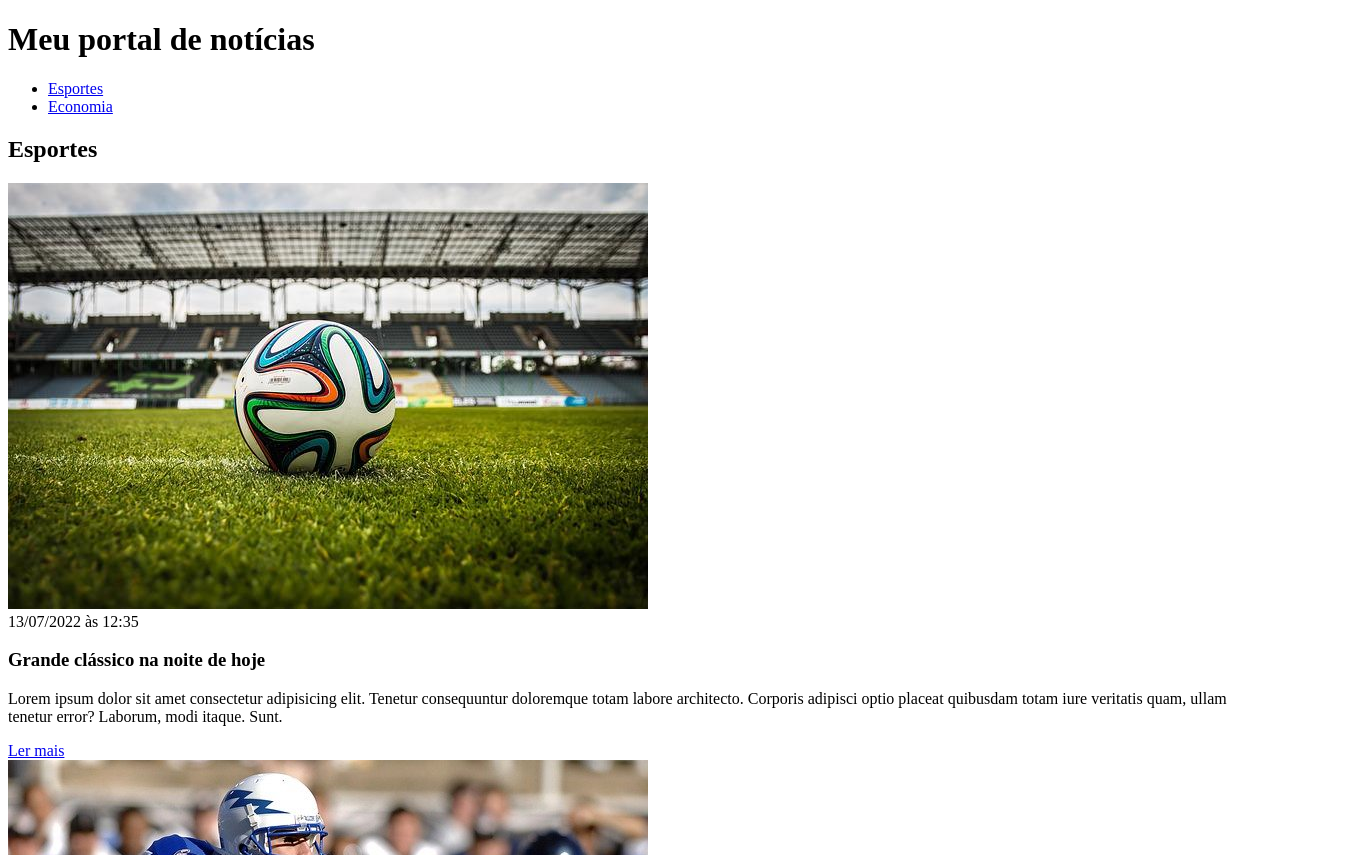
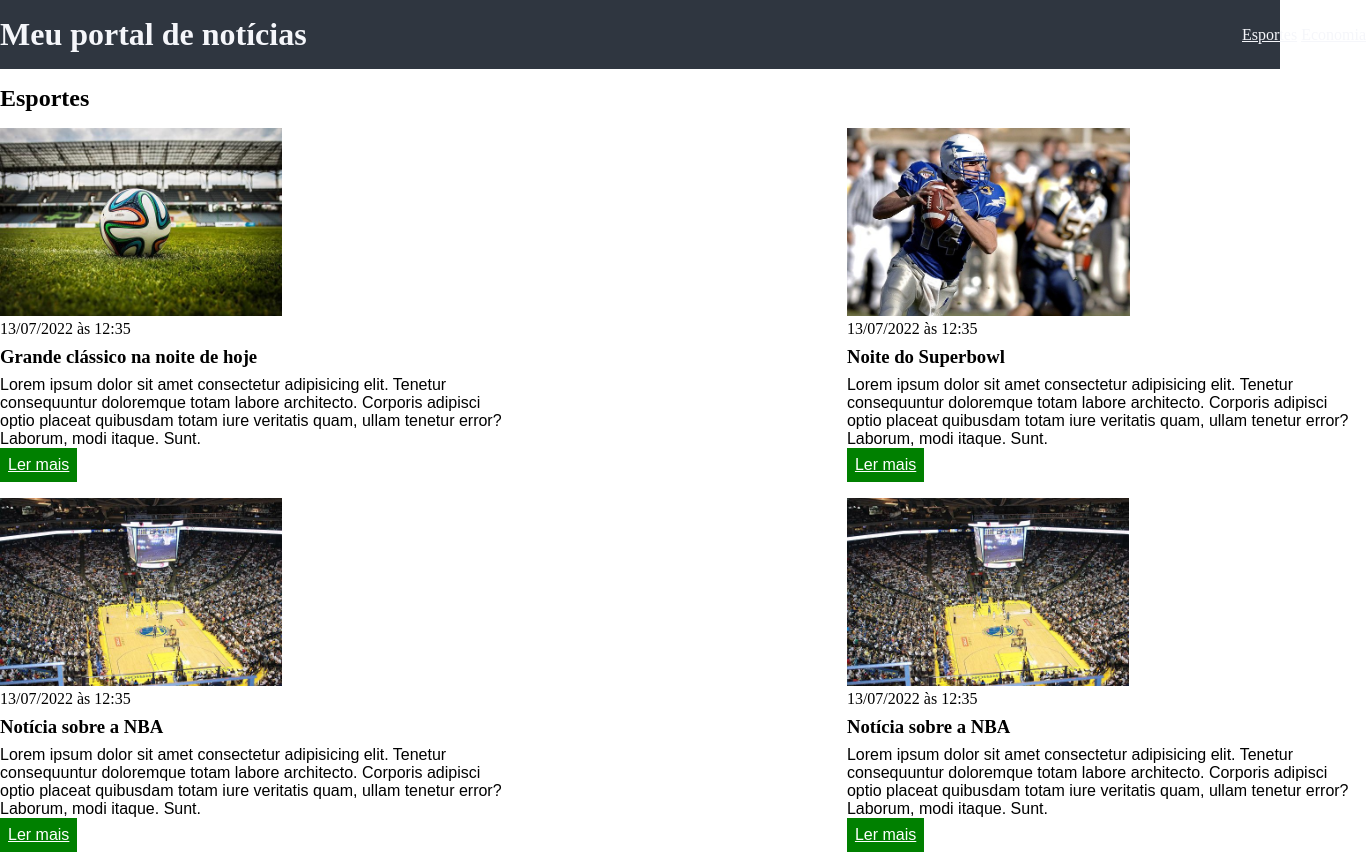
Before and after one commit to ThiagoHs1/curso_ebac_frontend, a plain HTML site: page index.html in a window 1280 px wide. Shown: the top 855 px of the page, 1366 px wide, since content can reach past the window. Drawn offline with Linux system fonts and the light colour scheme.

Commit message:
Comecando a estilizar

```diff
--- a/index.html
+++ b/index.html
@@ -6,11 +6,12 @@
   <meta http-equiv="X-UA-Compatible" content="IE=edge">
   <meta name="viewport" content="width=device-width, initial-scale=1.0">
   <title>Meu portal de notícias</title>
-  <link rel="stylesheet" href="./main.css" />
+  <link rel="stylesheet" href="./style.css" />
 </head>
 
 <body>
   <header>
+    <div class="container">
       <h1>Meu portal de notícias</h1>
       <nav>
         <ul>
@@ -21,10 +22,13 @@
             <a href="#economy" title="Ir para a seção de notícias">Economia</a>
           </li>
         </ul>
+    </div>
     </nav>
   </header>
-  <section>
+  <section id="sports">
+    <div class="container">
       <h2>Esportes</h2>
+      <div class="articles">
         <article>
           <img src="./imagens/futebol.jpg" alt="Bola de futebol no gramado" />
           <header>
@@ -69,9 +73,26 @@
           </p>
           <a href="#" title="Leia a notícia completa">Ler mais</a>
         </article>
+        <article>
+          <img src="./imagens/basquete.jpg" title="Vista aérea de uma quadra de basquete" />
+          <header>
+            <time>13/07/2022 às 12:35</time>
+          </header>
+          <h3>Notícia sobre a NBA</h3>
+          <p>
+            Lorem ipsum dolor sit amet consectetur adipisicing elit. Tenetur consequuntur doloremque totam labore architecto. Corporis adipisci optio placeat quibusdam totam iure veritatis quam, ullam tenetur error? Laborum, modi itaque. Sunt.
+          </p>
+          <a href="#" title="Leia a notícia completa">Ler mais</a>
+        </article>
+      </div>
+    </div>
   </section>
-  <section>
+  <section id=" economy">
+
+    <div class="container">
       <h2>Economia</h2>
+
+      <div class="articles">
         <article>
           <img src="./imagens/dolares.jpg" alt="Muitos dólares" />
           <header>
@@ -105,6 +126,9 @@
           </p>
           <a href="#" title="Leia a notícia completa">Ler mais</a>
         </article>
+      </div>
+
+    </div>
   </section>
 </body>
 
--- a/style.css
+++ b/style.css
@@ -0,0 +1,69 @@
+*{
+box-sizing: border-box;
+margin: 0;
+padding: 0;
+}
+body > header {
+  background-color: #2f3640;
+  padding: 16px 0;
+  color: #f5f6fa;
+}
+
+header .container {
+  display: flex;
+  align-items: center;
+  justify-content: space-between;
+}
+header li{
+  display: inline;
+}
+header li a{
+  color: #f5f6fa;
+}
+
+.container {
+
+  width: 1366px;
+  margin: 0 auto;
+}
+
+.articles {
+  display: flex;
+  flex-wrap: wrap;
+  justify-content: space-between;
+}
+
+.articles article img {
+  height:  188px;
+}
+
+
+.articles article  {
+  width:  38%;
+}
+section {
+  padding: 16px 0;
+
+}
+section h2, .articles article {
+  margin-bottom: 16px;
+
+  }
+
+  .articles article h3 {
+    margin-top: 8px;
+    margin-bottom: 8px;
+  }
+
+  .articles article a{
+    background-color:  green;
+    color: white;
+    padding: 8px;
+    display: inline-block;
+  }
+
+  .articles article p,
+  .articles article a {
+    font-family: Arial, Helvetica, sans-serif;
+
+  }
```
Lines whose indentation alone changed are shown as unchanged.
